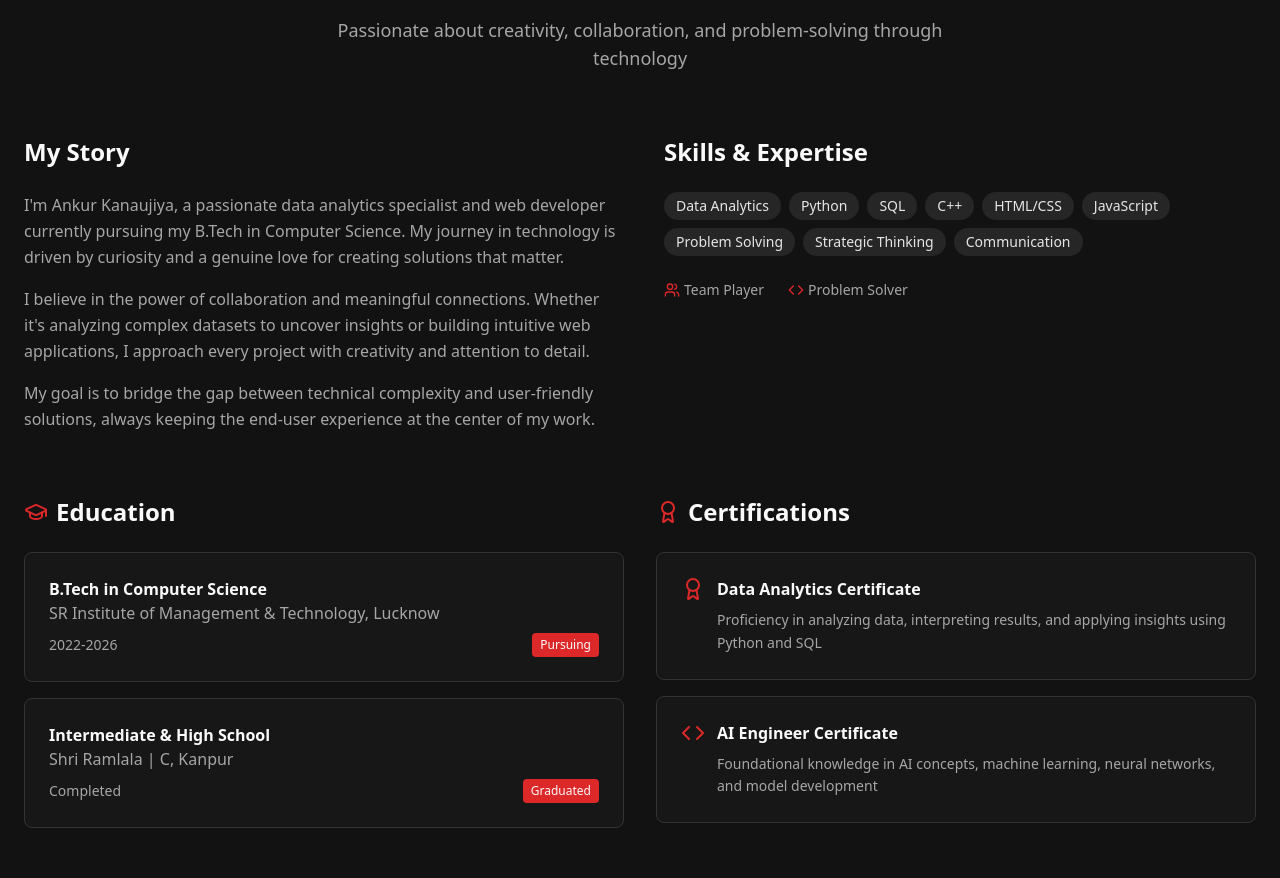
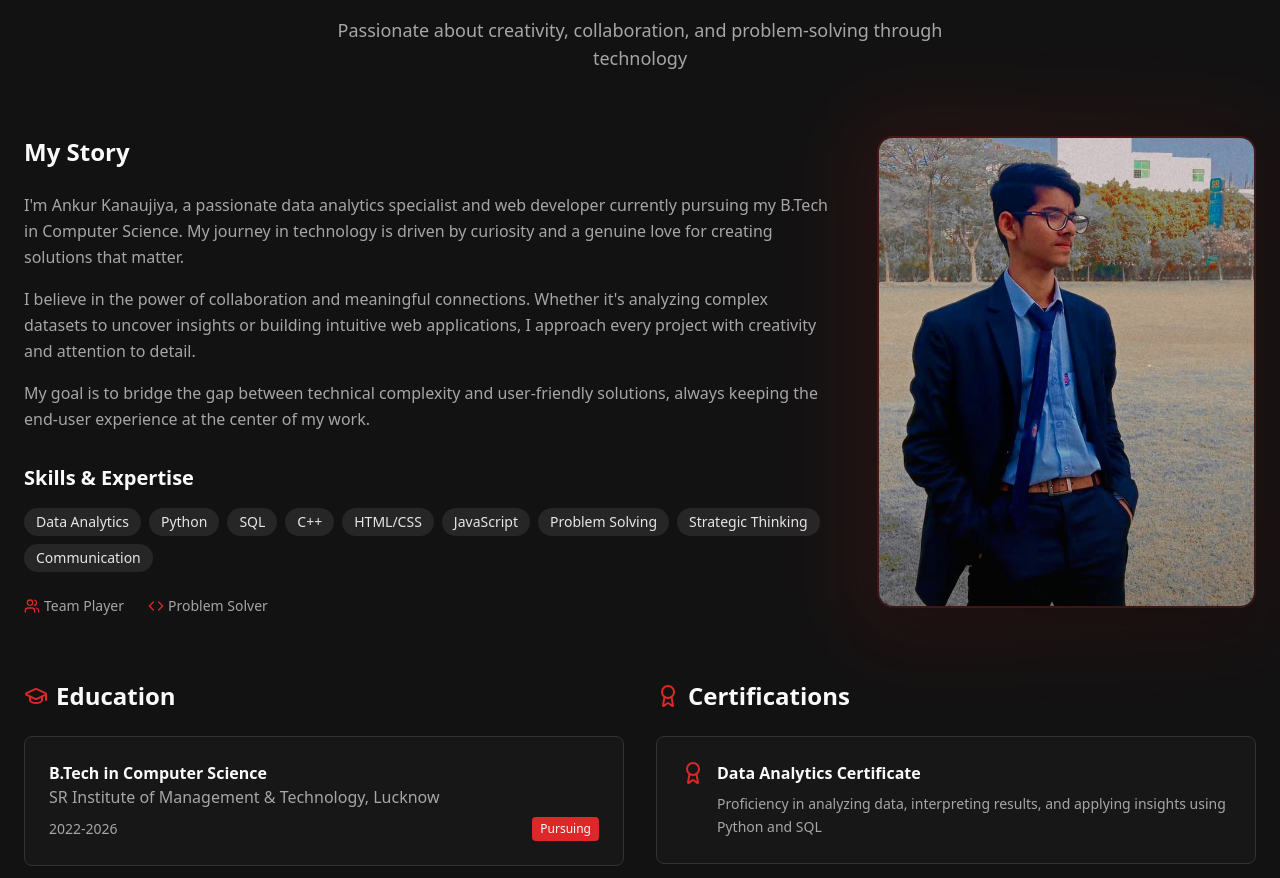
Before and after one commit to AnkurKanaujiya824/ankurkanaujiya.github.io, a React (Vite) app: page / in a window 1280 px wide. Shown: the part 920-1798 px from the top of the page. Built offline with nearby package versions, Linux system fonts and the light colour scheme.

Commit message:
Add image to about section
Used the provided URL to add an image to the about section.

```diff
--- a/src/components/AboutSection.tsx
+++ b/src/components/AboutSection.tsx
@@ -1,5 +1,6 @@
 import { Card } from '@/components/ui/card';
 import { GraduationCap, Award, Code, Users } from 'lucide-react';
+import aboutImage from '@/assets/ankur-about.jpg';
 
 const AboutSection = () => {
   const education = [
@@ -45,8 +46,8 @@ const AboutSection = () => {
           </p>
         </div>
 
-        <div className="grid grid-cols-1 lg:grid-cols-2 gap-12 mb-16">
-          <div>
+        <div className="grid grid-cols-1 lg:grid-cols-3 gap-12 mb-16">
+          <div className="lg:col-span-2">
             <h3 className="text-2xl font-semibold text-foreground mb-6">My Story</h3>
             <div className="space-y-4 text-muted-foreground leading-relaxed">
               <p>
@@ -64,10 +65,9 @@ const AboutSection = () => {
                 solutions, always keeping the end-user experience at the center of my work.
               </p>
             </div>
-          </div>
 
-          <div>
-            <h3 className="text-2xl font-semibold text-foreground mb-6">Skills & Expertise</h3>
+            <div className="mt-8">
+              <h4 className="text-xl font-semibold text-foreground mb-4">Skills & Expertise</h4>
               <div className="flex flex-wrap gap-2 mb-6">
                 {skills.map((skill, index) => (
                   <span
@@ -87,6 +87,21 @@ const AboutSection = () => {
                 <div className="flex items-center">
                   <Code className="h-4 w-4 mr-1 text-primary" />
                   Problem Solver
+                </div>
+              </div>
+            </div>
+          </div>
+
+          <div className="flex justify-center">
+            <div className="relative group">
+              <div className="absolute -inset-4 bg-gradient-to-r from-primary/20 to-primary/10 rounded-2xl blur-2xl opacity-75 group-hover:opacity-100 transition-opacity duration-500"></div>
+              <div className="relative">
+                <img
+                  src={aboutImage}
+                  alt="Ankur Kanaujiya - About"
+                  className="w-full max-w-sm rounded-2xl shadow-2xl border-2 border-primary/20 group-hover:border-primary/40 transition-all duration-500 transform group-hover:scale-105"
+                />
+                <div className="absolute inset-0 bg-gradient-to-t from-background/20 via-transparent to-transparent rounded-2xl"></div>
               </div>
             </div>
           </div>
```
Also changed, not shown: src/assets/ankur-about.jpg (added). Lines whose indentation alone changed are shown as unchanged.
